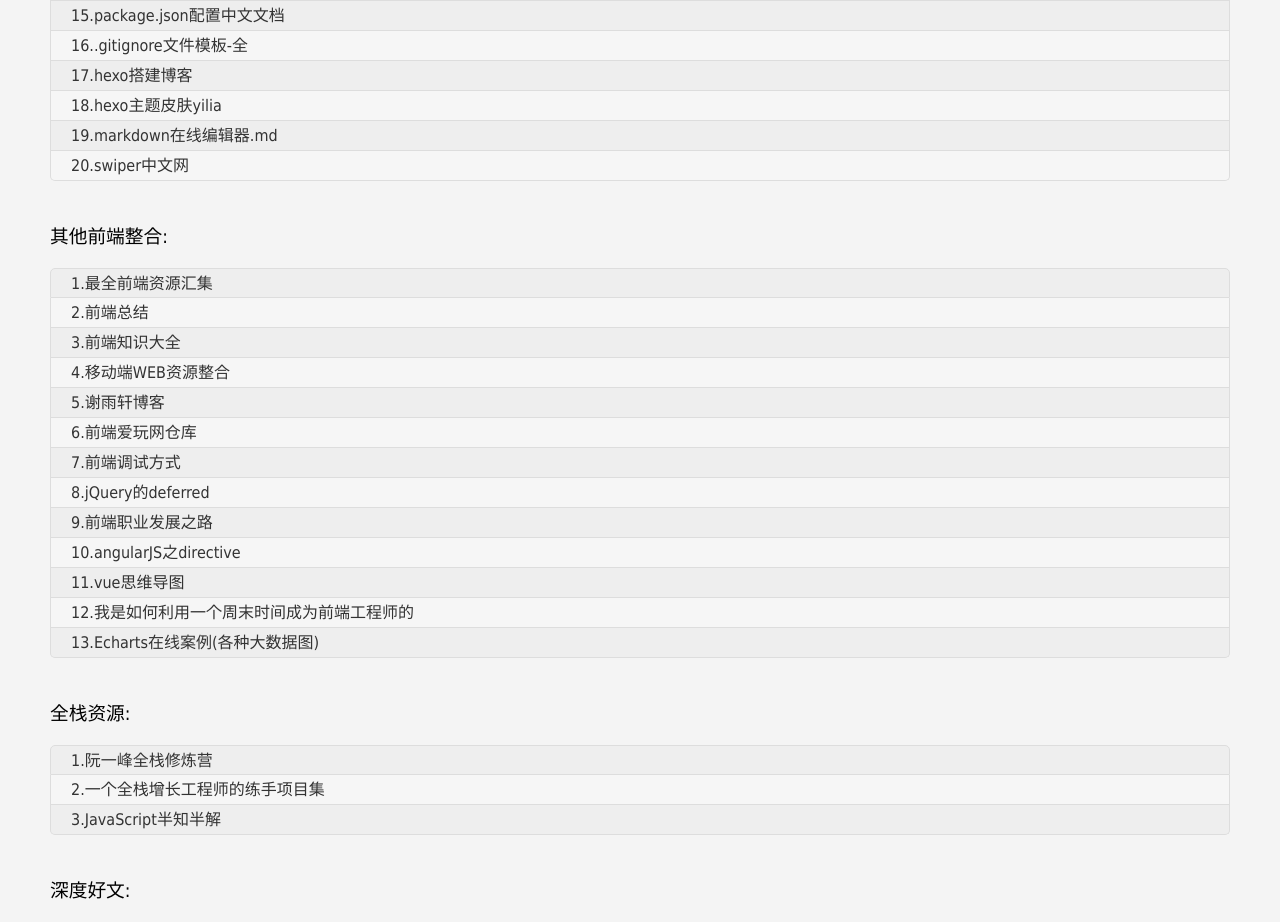
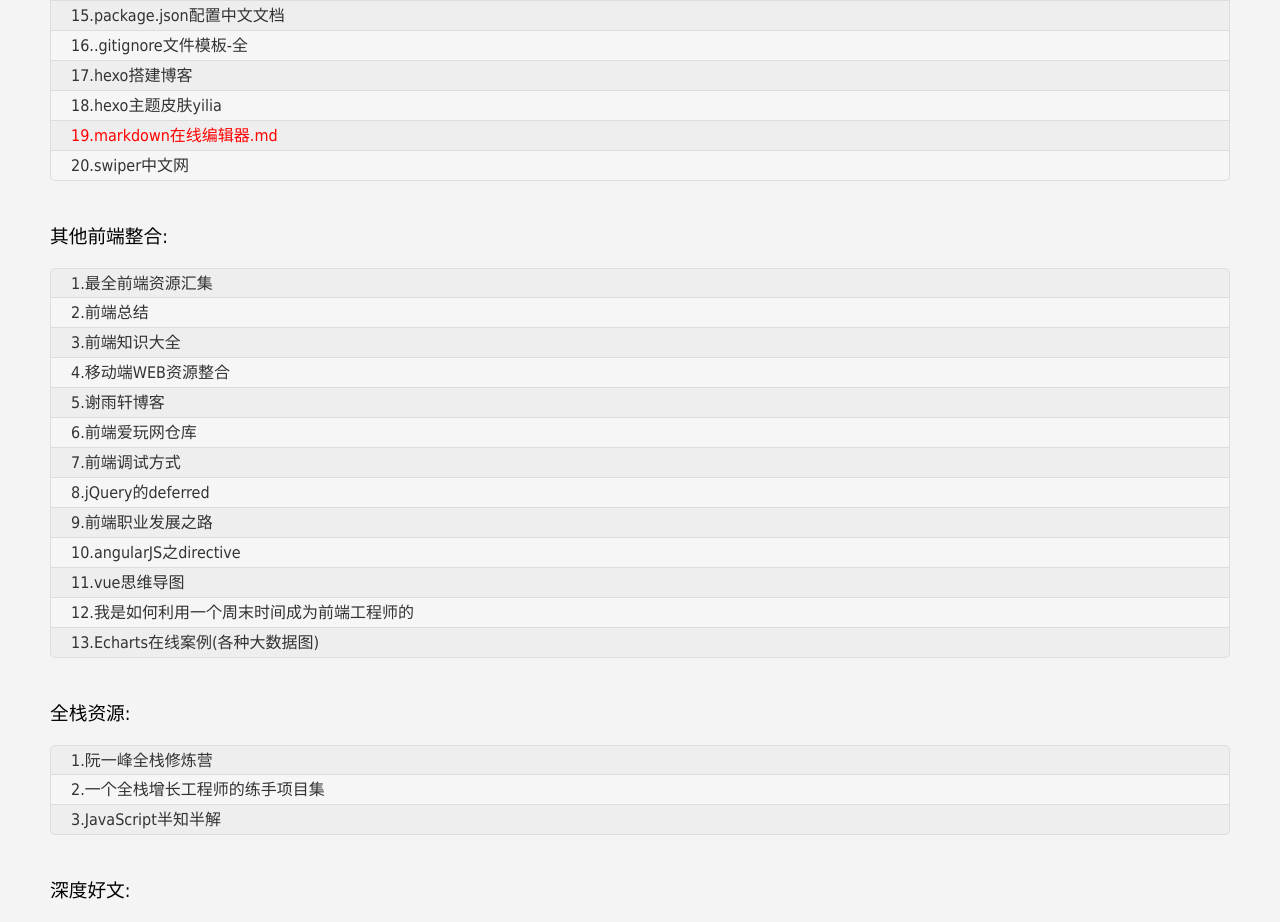
Before and after one commit to tengdening/tenkiss258.github.io, a plain HTML site: page index.html in a window 1280 px wide. Shown: the part 2903-3825 px from the top of the page. Drawn offline with Linux system fonts and the light colour scheme.

Commit message:
'添加了重要内容为红色'

```diff
--- a/css/index.css
+++ b/css/index.css
@@ -62,3 +62,6 @@
 	color: #fff;
 	font-size: 50px;
 }
+.color_red{
+	color: red;
+}
--- a/index.html
+++ b/index.html
@@ -277,7 +277,7 @@
 				<a href="https://github.com/litten/hexo-theme-yilia">18.hexo主题皮肤yilia</a>
 			</li>
 			<li>
-				<a href="https://pandao.github.io/editor.md/">19.markdown在线编辑器.md</a>
+				<a href="https://pandao.github.io/editor.md/" class="color_red">19.markdown在线编辑器.md</a>
 			</li>
 			<li>
 				<a href="http://www.swiper.com.cn/">20.swiper中文网</a>
```
